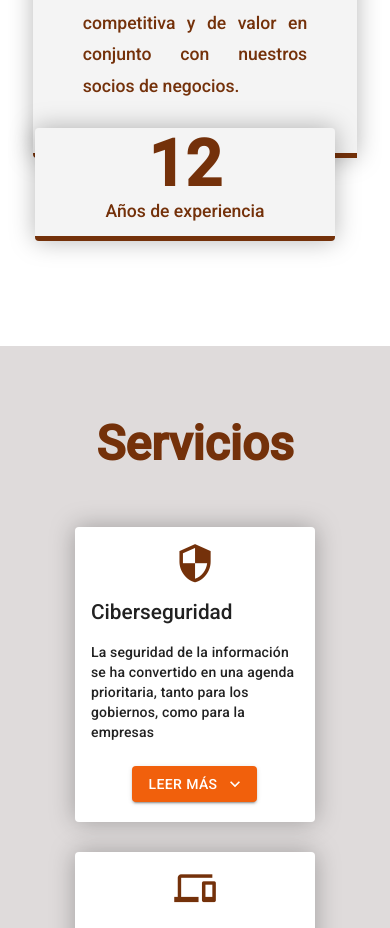
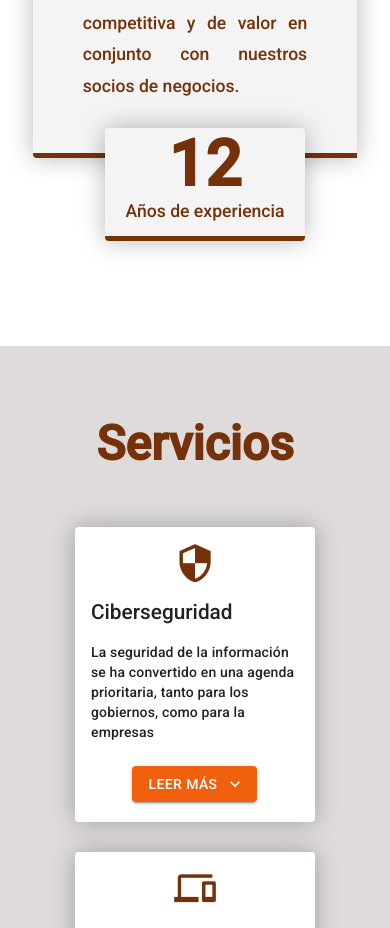
Before and after one commit to ucm23/cti, a Next.js app: page / in a window 390 px wide. Shown: the part 1180-2108 px from the top of the page. Built offline with nearby package versions, Linux system fonts and the light colour scheme; a small style sheet from the web is missing.

Commit message:
en los 500px de pantalla agrandamos el footer

```diff
--- a/assets/global.css
+++ b/assets/global.css
@@ -1426,3 +1426,18 @@ body::-webkit-scrollbar-thumb{
 
     .mx-15{ margin: 0 15px; }
 }
+
+@media (max-width: 500px) {
+    .bg-footer{
+        height: 850px;
+    }
+
+    .footer-block{
+        width: 100%;
+    }
+
+    .year{
+        left: 10px;
+        width: 200px;
+    }
+}
```
